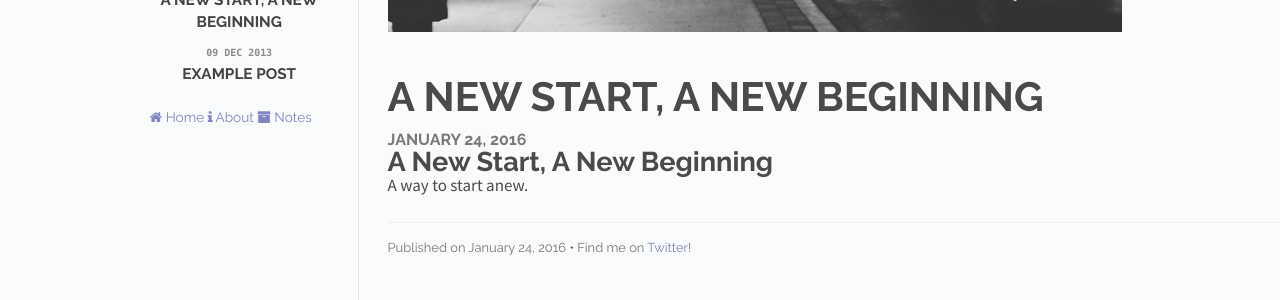
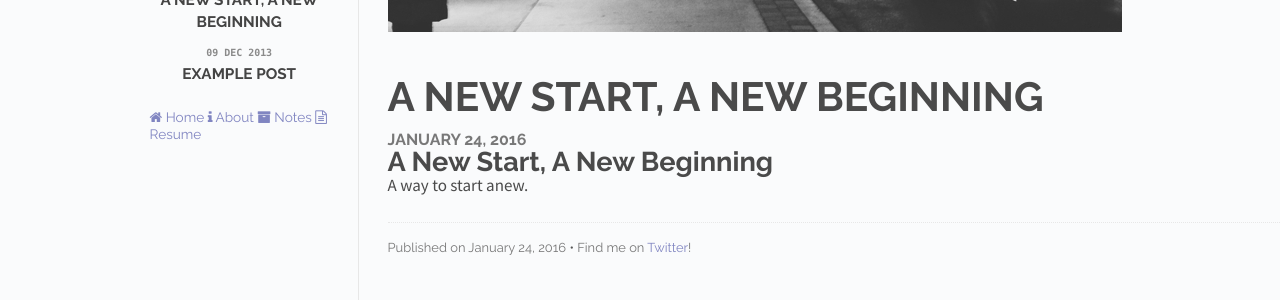
Before and after one commit to davidjchon/davidjchon.github.io, a Jekyll site: the page built from index.html, in a window 1280 px wide. Shown: the part 288-588 px from the top of the page. Built offline with Jekyll 4.4.1, drawn with Linux system fonts in a browser that asks for light colours; nearby versions of some CDN libraries; Markdown is read by kramdown in place of the engine named in the settings.

Commit message:
added resume link

```diff
--- a/_layouts/default.html
+++ b/_layouts/default.html
@@ -46,6 +46,7 @@
                 <a class="list-group-item" href="/"><i class="fa fa-home"></i> Home</a>
                 <a class="list-group-item" href="/about.html"><i class="fa fa-info"></i> About</a>
                 <a class="list-group-item" href="/notes.html"><i class="fa fa-archive"></i> Notes</a>
+                <a class="list-group-item" href="/resume.html"><i class="fa fa-file-text-o"></i> Resume</a>
               </ul>
             </div>
           </div>
```
